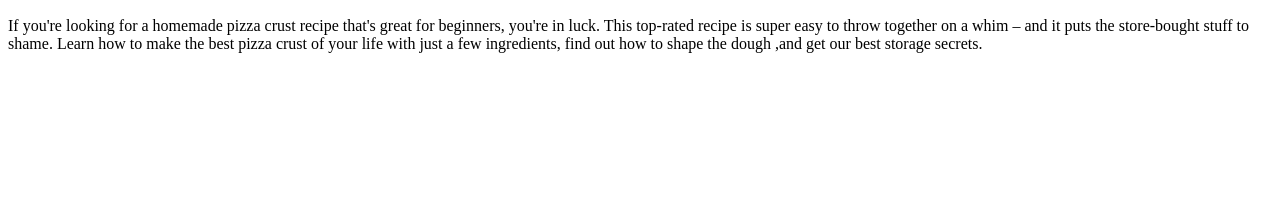
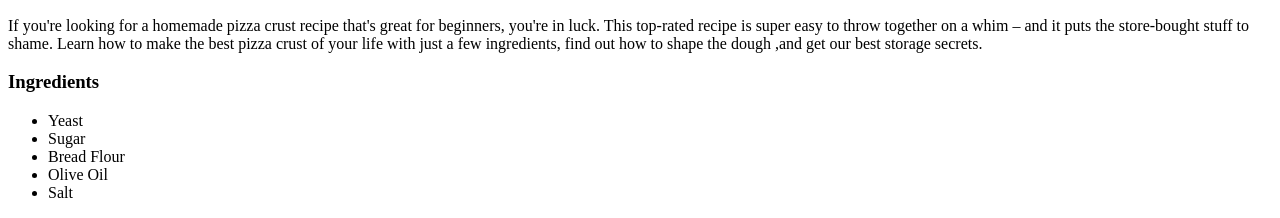
Before and after one commit to IdoHoresh/odin-recipes, a plain HTML site: page recipes/pizza.html in a window 1280 px wide. Shown: the part 634-852 px from the top of the page. Before the commit the page ends 800 px from the top, so only its background shows below. Drawn offline with Linux system fonts and the light colour scheme.

Commit message:
Added an ingredients list

```diff
--- a/recipes/pizza.html
+++ b/recipes/pizza.html
@@ -15,5 +15,14 @@
            crust of your life with just a few ingredients, find out how to shape the dough
            ,and get our best storage secrets.</p>
 
+    <h3>Ingredients</h3>
+    <ul>
+        <li>Yeast</li>
+        <li>Sugar</li>
+        <li>Bread Flour</li>
+        <li>Olive Oil</li>
+        <li>Salt</li>
+    </ul>
+
 </body>
 </html>
```
